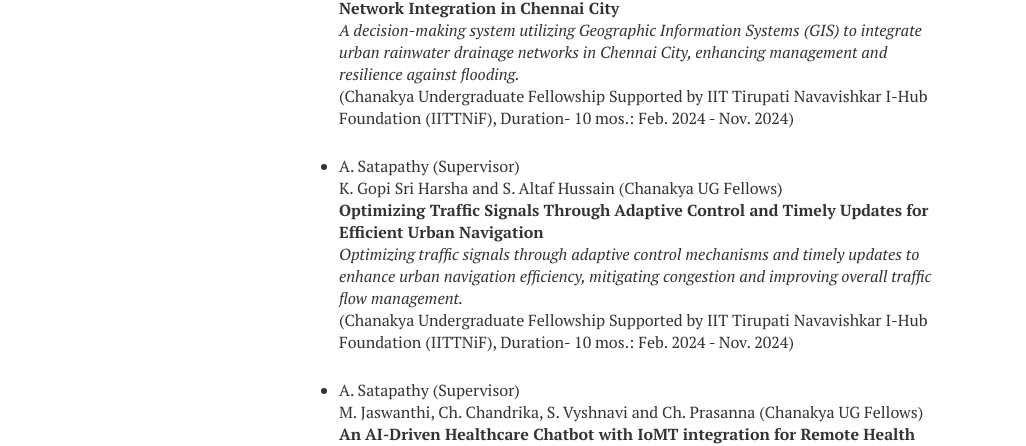
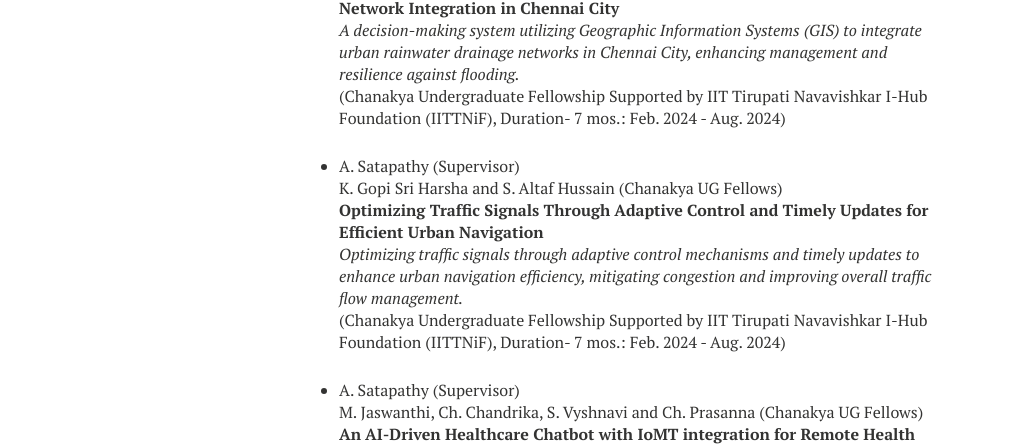
Before and after one commit to ashutoshsatapathy1990/ashutoshsatapathy1990.github.io, a Jekyll site: the page built from projects.md, in a window 1280 px wide. Shown: the part 1050-1496 px from the top of the page, without its empty margins (21-1047 px from the left). Built offline with Jekyll 4.4.1, drawn with Linux system fonts in a browser that asks for light colours; nearby versions of some CDN libraries.

Commit message:
Update projects.html

```diff
--- a/_layouts/projects.html
+++ b/_layouts/projects.html
@@ -126,7 +126,7 @@ T. Kokila and P. Kalyani (Chanakya UG Fellows)
 <br><b>A Decision-Making System Based on GIS for Urban Rainwater Drainage Network Integration in Chennai City</b><br>
 <i>A decision-making system utilizing Geographic Information Systems (GIS) to integrate urban rainwater drainage networks in Chennai City, enhancing management and resilience against flooding.</i>
 <br/>
-(Chanakya Undergraduate Fellowship Supported by IIT Tirupati Navavishkar I-Hub Foundation (IITTNiF), Duration- 10 mos.: Feb. 2024 - Nov. 2024)<br/>
+(Chanakya Undergraduate Fellowship Supported by IIT Tirupati Navavishkar I-Hub Foundation (IITTNiF), Duration- 7 mos.: Feb. 2024 - Aug. 2024)<br/>
 </p>
 </li>
 <!-- Item: ashutosh2024asdb -->
@@ -136,7 +136,7 @@ K. Gopi Sri Harsha and S. Altaf Hussain (Chanakya UG Fellows)
 <br><b>Optimizing Traffic Signals Through Adaptive Control and Timely Updates for Efficient Urban Navigation</b><br>
 <i>Optimizing traffic signals through adaptive control mechanisms and timely updates to enhance urban navigation efficiency, mitigating congestion and improving overall traffic flow management.</i>
 <br/>
-(Chanakya Undergraduate Fellowship Supported by IIT Tirupati Navavishkar I-Hub Foundation (IITTNiF), Duration- 10 mos.: Feb. 2024 - Nov. 2024)<br/>
+(Chanakya Undergraduate Fellowship Supported by IIT Tirupati Navavishkar I-Hub Foundation (IITTNiF), Duration- 7 mos.: Feb. 2024 - Aug. 2024)<br/>
 </p>
 </li>
 <!-- Item: ashutosh2024asdc -->
```
